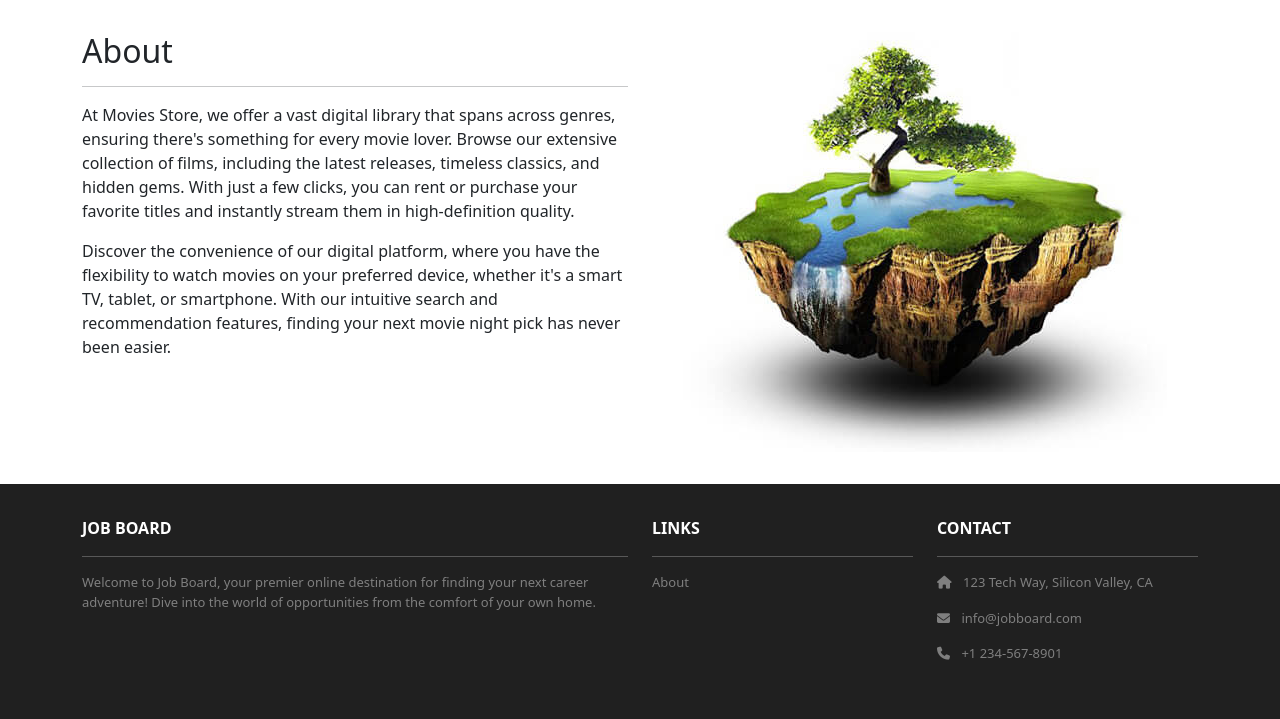
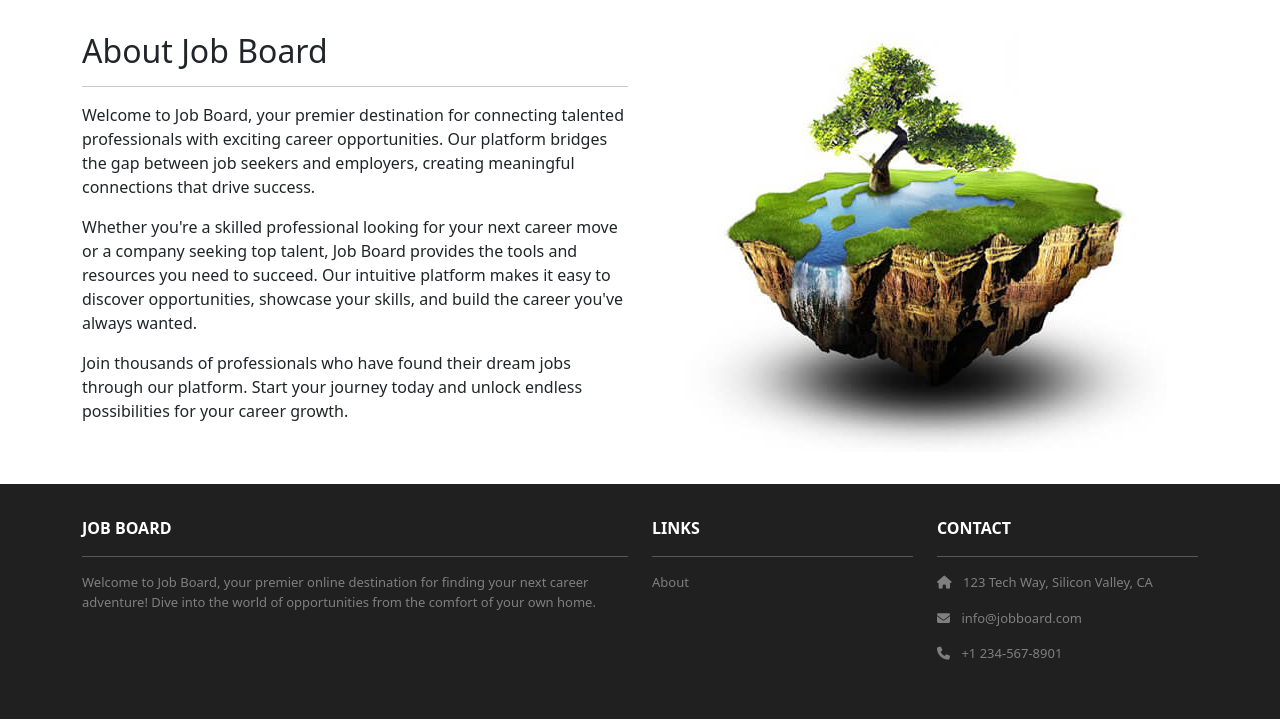
Before and after one commit to ameliajemal/cs2340, a Django app: page /about in a window 1280 px wide. Shown: the part 82-801 px from the top of the page. Run offline with Django 5.2, Linux system fonts and the light colour scheme; some libraries are stand-ins or nearby versions.

Commit message:
Added about descriptoin

```diff
--- a/job_board/home/templates/home/about.html
+++ b/job_board/home/templates/home/about.html
@@ -5,15 +5,15 @@
   <div class="container">
     <div class="row mt-3">
       <div class="col-md-6 mx-auto mb-3">
-        <h2>About</h2>
+        <h2>About Job Board</h2>
         <hr />
-        <p>At Movies Store, we offer a vast digital library that spans across genres,
-          ensuring there's something for every movie lover. Browse our extensive collection of films,
-          including the latest releases, timeless classics, and hidden gems. With just a few clicks,
-          you can rent or purchase your favorite titles and instantly stream them in high-definition quality.</p>
-        <p>Discover the convenience of our digital platform, where you have the flexibility to watch movies
-          on your preferred device, whether it's a smart TV, tablet, or smartphone. With our intuitive search
-          and recommendation features, finding your next movie night pick has never been easier.</p>
+        <p>Welcome to Job Board, your premier destination for connecting talented professionals with exciting career opportunities.
+          Our platform bridges the gap between job seekers and employers, creating meaningful connections that drive success.</p>
+        <p>Whether you're a skilled professional looking for your next career move or a company seeking top talent,
+          Job Board provides the tools and resources you need to succeed. Our intuitive platform makes it easy to
+          discover opportunities, showcase your skills, and build the career you've always wanted.</p>
+        <p>Join thousands of professionals who have found their dream jobs through our platform.
+          Start your journey today and unlock endless possibilities for your career growth.</p>
       </div>
       <div class="col-md-6 mx-auto mb-3 text-center">
         <img src="{% static 'img/about.jpg' %}" class="max-width-100" alt="about" />
```
